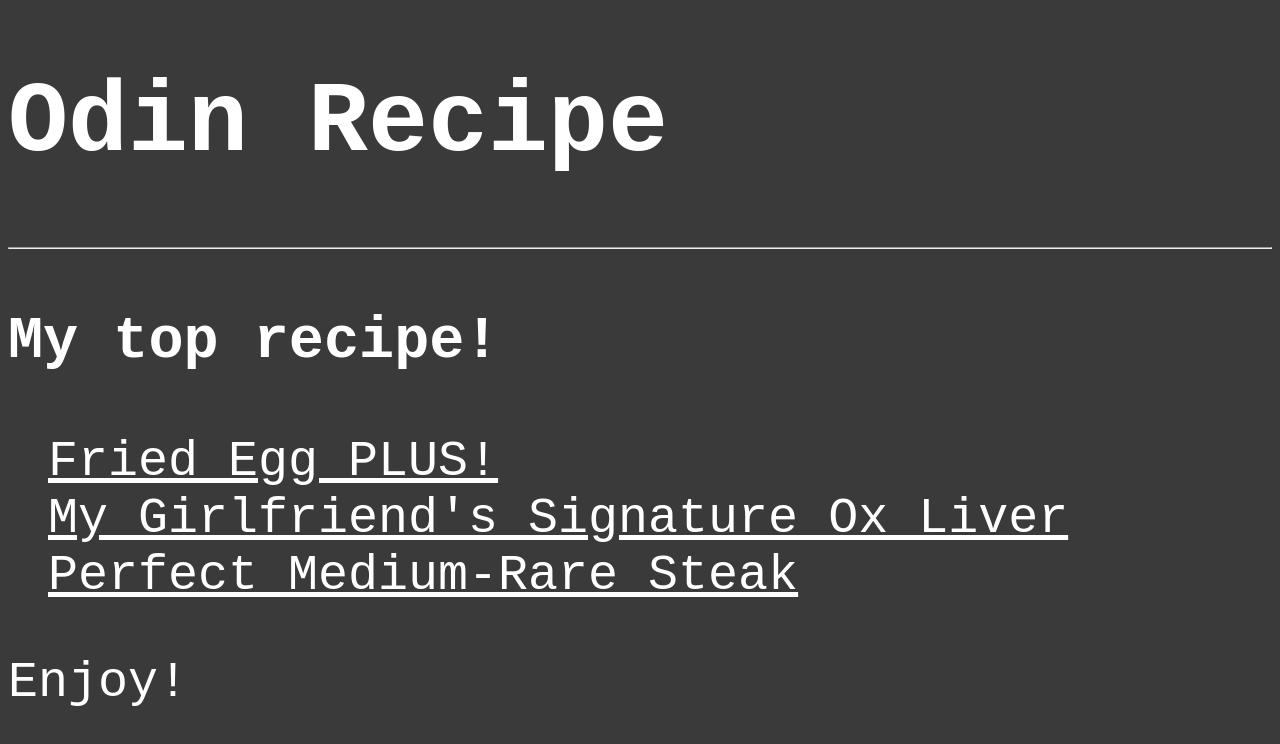
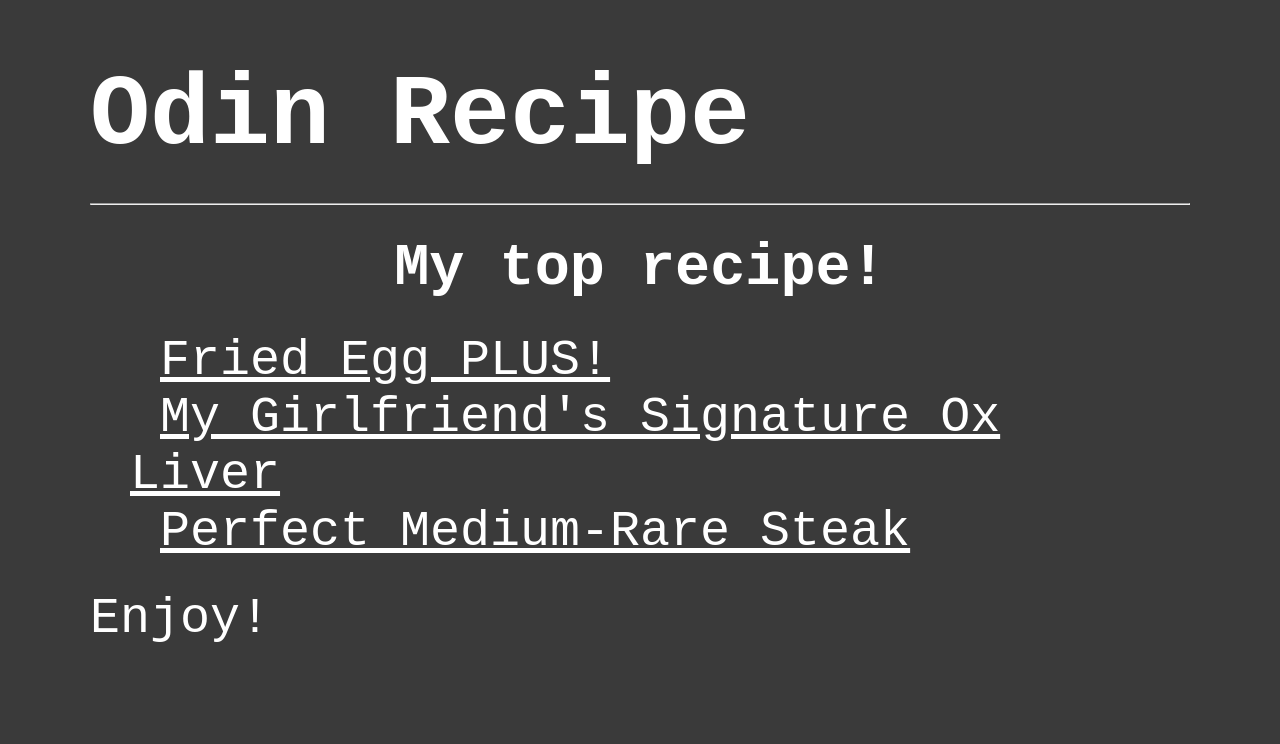
Before and after one commit to manchunyu/odin-recipes, a plain HTML site: page index.html in a window 1280 px wide. Drawn offline with Linux system fonts and the light colour scheme.

Commit message:
Adjust margin/padding

```diff
--- a/style.css
+++ b/style.css
@@ -1,3 +1,11 @@
+* {
+    box-sizing: border-box;
+    margin: 30px;
+}
+
+.stitle {
+    text-align: center;
+}
 body{
     background-color:hsl(from rgb(58, 58, 58) h s l);
     color: rgb(255, 255, 255);
```
